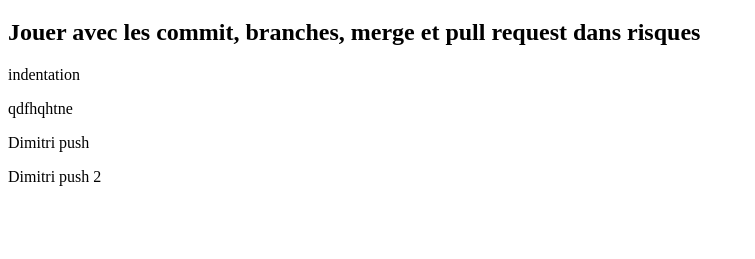
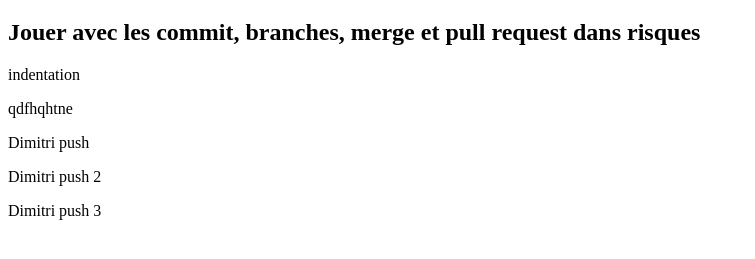
Before and after one commit to Tadkozh/ProjetRMtestsGit-Github, a website: page index.html in a window 1280 px wide. Shown: the part 61-320 px from the top of the page, without its empty margins (0-755 px from the left). Drawn offline with Linux system fonts and the light colour scheme.

Commit message:
feat: ✨dev test

```diff
--- a/index.html
+++ b/index.html
@@ -13,5 +13,7 @@
     <p>qdfhqhtne</p>
     <p>Dimitri push</p>
     <p>Dimitri push 2</p>
+    <p>Dimitri push 3</p>
+
   </body>
 </html>
```
